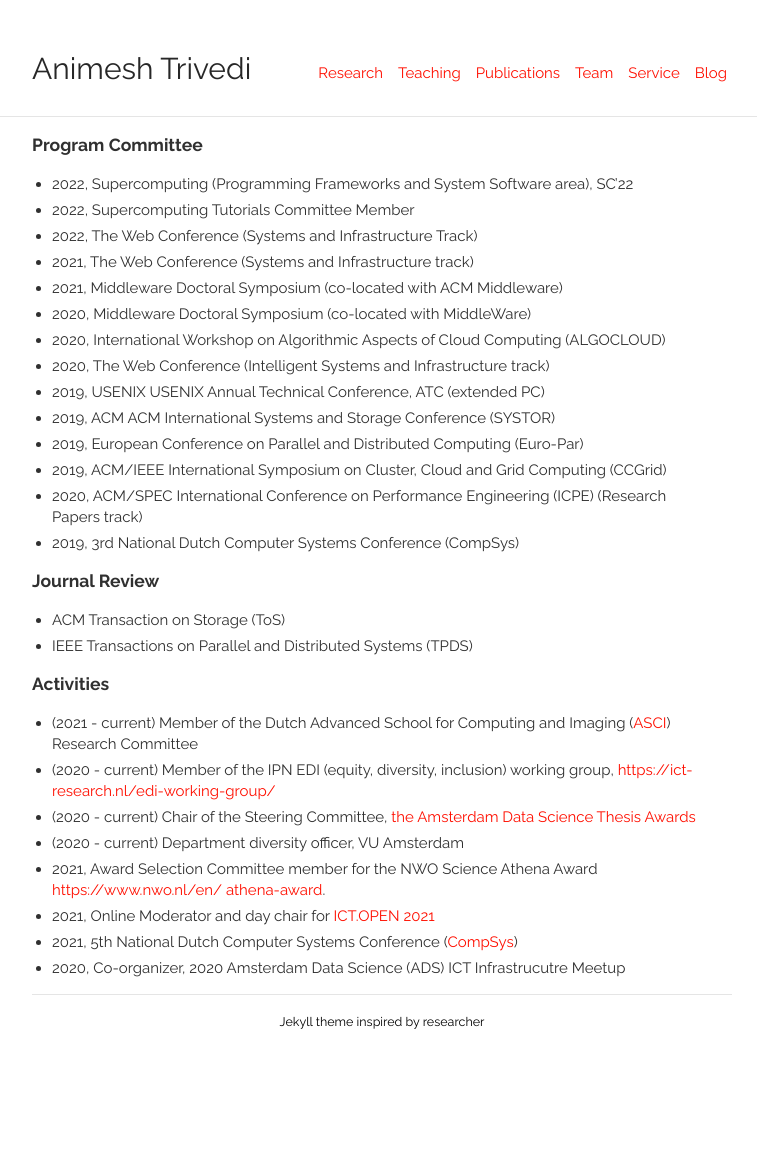
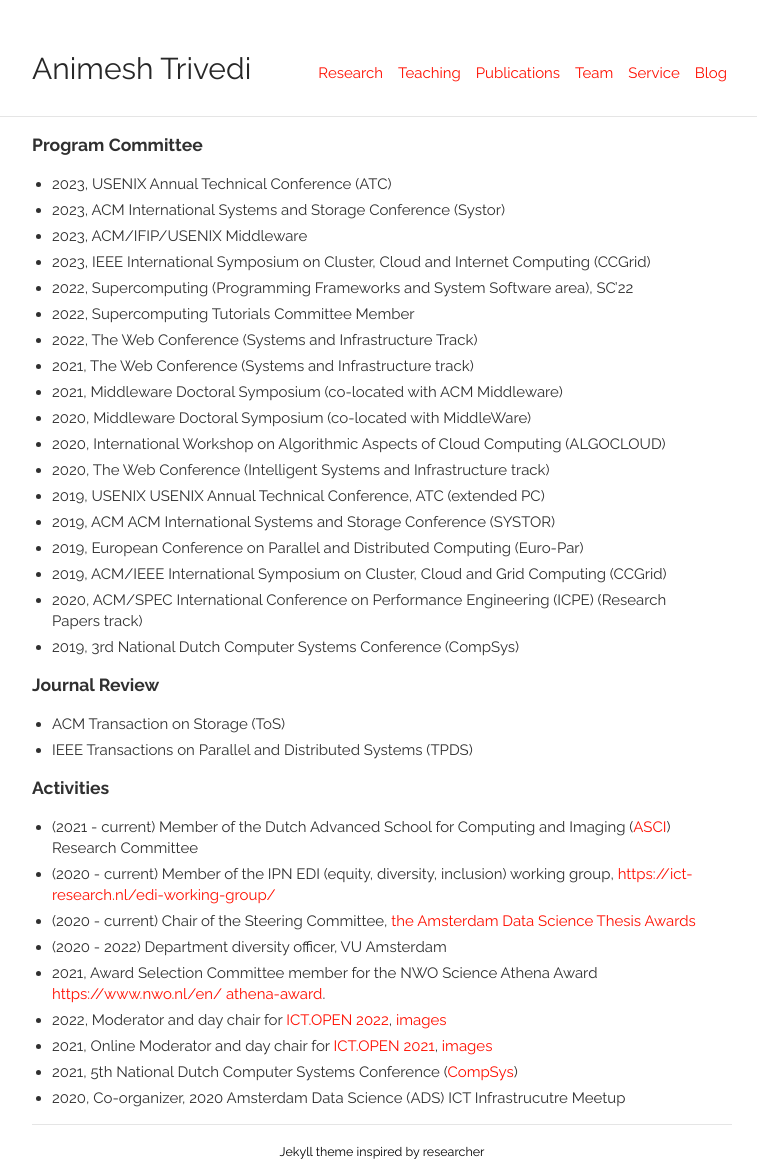
Before and after one commit to animeshtrivedi/animeshtrivedi.github.io, a Jekyll site: the page built from service.md, in a window 1280 px wide. Shown: the whole page, without its empty margins (258-1015 px from the left). Built offline with Jekyll 4.4.1, drawn with Linux system fonts in a browser that asks for light colours; before the commit the page ends 1032 px from its top, so only the background shows below that.

Commit message:
service and funding

```diff
--- a/service.md
+++ b/service.md
@@ -7,6 +7,10 @@ permalink: /service/
 ---
 
 ### Program Committee
+  * 2023, USENIX Annual Technical Conference (ATC)
+  * 2023, ACM International Systems and Storage Conference (Systor)
+  * 2023, ACM/IFIP/USENIX Middleware
+  * 2023, IEEE International Symposium on Cluster, Cloud and Internet Computing (CCGrid)
   * 2022, Supercomputing (Programming Frameworks and System Software area), SC'22
   * 2022, Supercomputing Tutorials Committee Member
   * 2022, The Web Conference (Systems and Infrastructure Track)
@@ -30,9 +34,10 @@ permalink: /service/
   * (2021 - current) Member of the Dutch Advanced School for Computing and Imaging ([ASCI](https://asci.tudelft.nl/)) Research Committee
   * (2020 - current) Member of the IPN EDI (equity, diversity, inclusion) working group, [https://ict-research.nl/edi-working-group/](https://ict-research.nl/edi-working-group/)
   * (2020 - current) Chair of the Steering Committee, [the Amsterdam Data Science Thesis Awards](https://amsterdamdatascience.nl/events/thesis-awards/)
-  * (2020 - current) Department diversity officer, VU Amsterdam
+  * (2020 - 2022) Department diversity officer, VU Amsterdam
   * 2021, Award Selection Committee member for the NWO Science Athena Award [https://www.nwo.nl/en/
 athena-award](https://www.nwo.nl/en/athena-award).
-  * 2021, Online Moderator and day chair for [ICT.OPEN 2021](https://www.ictopen.nl/programme2021)
+  * 2022, Moderator and day chair for [ICT.OPEN 2022](https://www.ictopen.nl/), [images](https://myalbum.com/album/G52hviRiZRWqZo/)
+  * 2021, Online Moderator and day chair for [ICT.OPEN 2021](https://www.ictopen.nl/), [images](https://twitter.com/NWO_Science/status/1359878752600285184/photo/1)
   * 2021, 5th National Dutch Computer Systems Conference ([CompSys](https://www.compsys.science/))
   * 2020, Co-organizer, 2020 Amsterdam Data Science (ADS) ICT Infrastrucutre Meetup
```
Also changed, not shown: index.md (+2 -3 lines).
